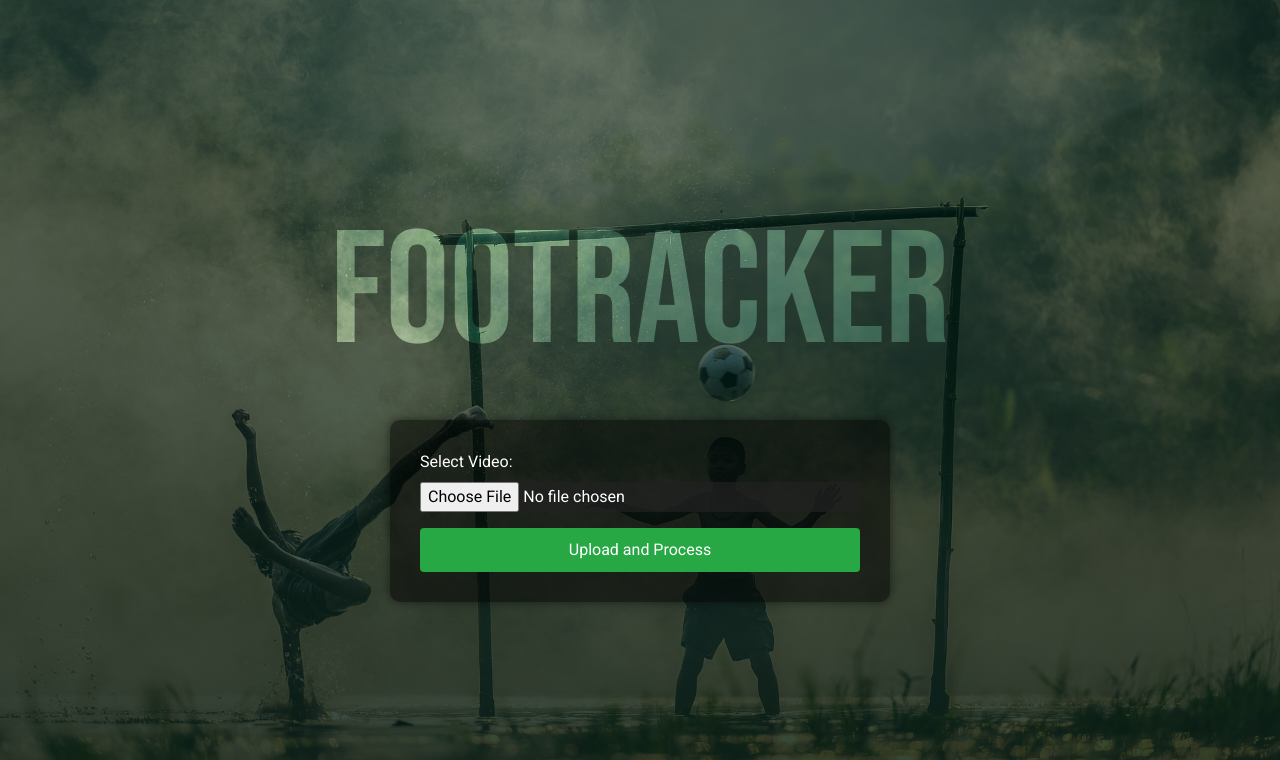
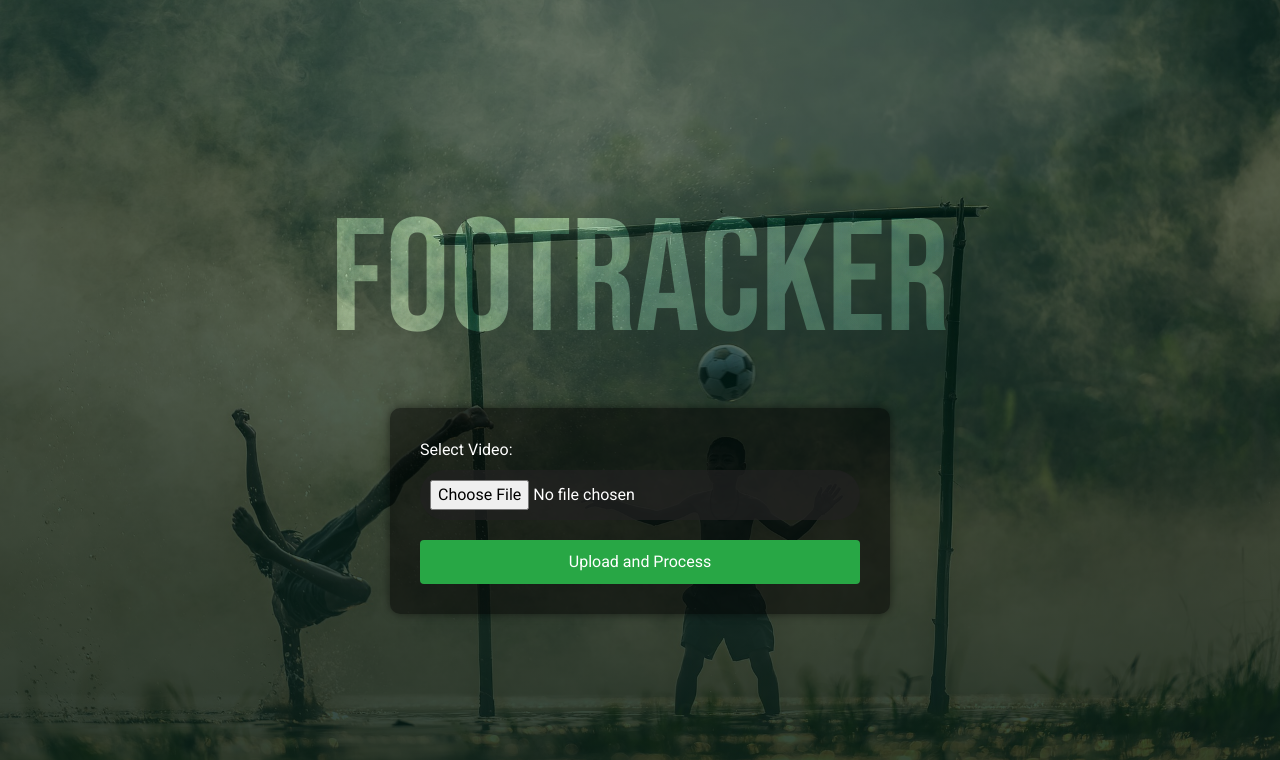
Before and after one commit to dhyanjoshy/FOOTBALL-ANALYSIS, a Flask app: page / in a window 1280 px wide. Shown: the top 760 px of the page. Run offline with Flask 3, Linux system fonts and the light colour scheme; some libraries are stand-ins or nearby versions.

Commit message:
modification

```diff
--- a/templates/index.html
+++ b/templates/index.html
@@ -100,6 +100,11 @@
             font-size: 1.5rem;
             color: #fff;
         }
+        .form-control-file {
+            margin-bottom: 20px;
+            border-radius: 50px;
+            padding: 10px;
+        }
     </style>
 </head>
 <body>
```
